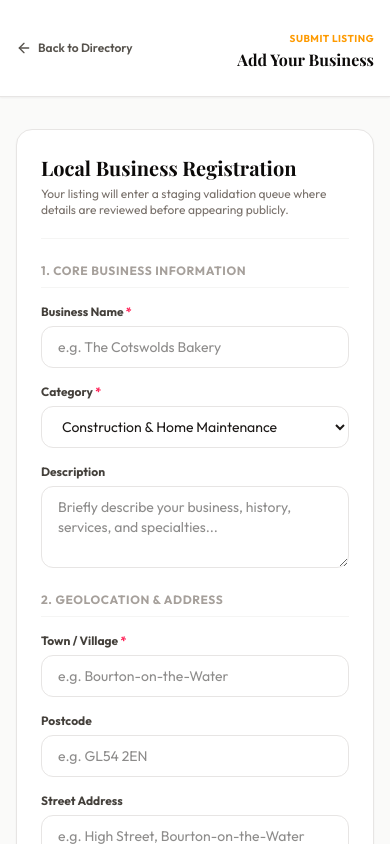
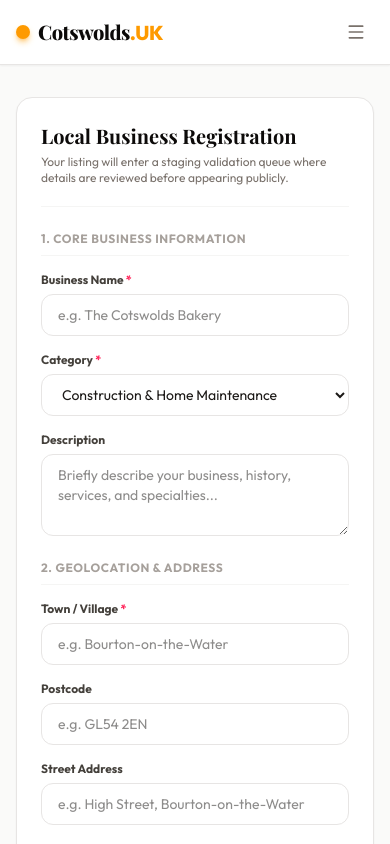
Before and after one commit to ram2ey/cotswolds-listings, a Next.js app: page /listings/submit in a window 390 px wide. Shown: the top 844 px of the page. Built offline with nearby package versions, Linux system fonts and the light colour scheme; a web font is replaced by a local one.

Commit message:
Implement responsive shared Navbar component with mobile hamburger menu drawer

```diff
--- /dev/null
+++ b/src/app/components/Navbar.tsx
@@ -0,0 +1,106 @@
+"use client";
+
+import { useState } from "react";
+import Link from "next/link";
+import { usePathname } from "next/navigation";
+import { Menu, X, PlusCircle } from "lucide-react";
+
+export default function Navbar() {
+  const [isOpen, setIsOpen] = useState(false);
+  const pathname = usePathname();
+
+  const navLinks = [
+    { name: "Find Local Business", href: "/search" },
+    { name: "How It Works", href: "/#how-it-works" },
+  ];
+
+  return (
+    <nav className="bg-white border-b border-stone-200 sticky top-0 z-50 shadow-xs backdrop-blur-md bg-white/95">
+      <div className="max-w-7xl mx-auto px-4 sm:px-6 lg:px-8">
+        <div className="flex justify-between h-16 items-center">
+          {/* Logo */}
+          <Link href="/" className="flex items-center gap-2 cursor-pointer">
+            <span className="h-3.5 w-3.5 rounded-full bg-amber-500 shadow-md shadow-amber-500/50" />
+            <span className="font-serif text-xl font-extrabold tracking-tight text-stone-950">
+              Cotswolds<span className="text-amber-500 font-sans">.UK</span>
+            </span>
+          </Link>
+
+          {/* Desktop Nav Links */}
+          <div className="hidden md:flex items-center gap-6">
+            {navLinks.map((link) => {
+              const isActive = pathname === link.href;
+              return (
+                <Link
+                  key={link.name}
+                  href={link.href}
+                  className={`text-xs font-bold transition-colors duration-200 hover:text-stone-950 ${
+                    isActive ? "text-amber-600" : "text-stone-600"
+                  }`}
+                >
+                  {link.name}
+                </Link>
+              );
+            })}
+            <Link
+              href="/listings/submit"
+              className="flex items-center gap-1.5 px-4.5 py-2.5 bg-amber-500 hover:bg-amber-600 active:bg-amber-700 text-stone-950 rounded-xl shadow-md hover:shadow-lg transition text-xs font-bold"
+            >
+              <PlusCircle className="h-3.5 w-3.5" />
+              Add Your Listing
+            </Link>
+          </div>
+
+          {/* Hamburger Menu Toggle */}
+          <div className="flex md:hidden">
+            <button
+              onClick={() => setIsOpen(!isOpen)}
+              type="button"
+              className="inline-flex items-center justify-center p-2 rounded-xl text-stone-500 hover:text-stone-950 hover:bg-stone-100 transition focus:outline-none"
+              aria-controls="mobile-menu"
+              aria-expanded="false"
+            >
+              <span className="sr-only">Open main menu</span>
+              {isOpen ? <X className="h-5 w-5" /> : <Menu className="h-5 w-5" />}
+            </button>
+          </div>
+        </div>
+      </div>
+
+      {/* Mobile Drawer Overlay */}
+      {isOpen && (
+        <div className="md:hidden border-b border-stone-200 bg-white" id="mobile-menu">
+          <div className="px-2 pt-2 pb-4 space-y-1 sm:px-3">
+            {navLinks.map((link) => {
+              const isActive = pathname === link.href;
+              return (
+                <Link
+                  key={link.name}
+                  href={link.href}
+                  onClick={() => setIsOpen(false)}
+                  className={`block px-3 py-3 rounded-xl text-sm font-bold transition ${
+                    isActive
+                      ? "bg-amber-55 text-amber-600"
+                      : "text-stone-600 hover:bg-stone-50 hover:text-stone-950"
+                  }`}
+                >
+                  {link.name}
+                </Link>
+              );
+            })}
+            <div className="pt-2 px-3">
+              <Link
+                href="/listings/submit"
+                onClick={() => setIsOpen(false)}
+                className="flex items-center justify-center gap-1.5 w-full py-3 bg-amber-500 hover:bg-amber-600 active:bg-amber-700 text-stone-950 rounded-xl shadow-md font-bold text-sm transition"
+              >
+                <PlusCircle className="h-4 w-4" />
+                Add Your Listing
+              </Link>
+            </div>
+          </div>
+        </div>
+      )}
+    </nav>
+  );
+}
--- a/src/app/listings/[slug]/page.tsx
+++ b/src/app/listings/[slug]/page.tsx
@@ -3,6 +3,7 @@
 import React, { useState, useEffect } from 'react';
 import { useParams, useRouter } from 'next/navigation';
 import Link from 'next/link';
+import Navbar from "../../components/Navbar";
 import {
   MapPin,
   Phone,
@@ -397,24 +398,7 @@ export default function ListingProfile() {
   return (
     <div className="min-h-screen bg-stone-50 text-stone-900 font-sans flex flex-col justify-between">
       {/* 1. Header Navigation */}
-      <nav className="bg-white border-b border-stone-200 sticky top-0 z-40 shadow-xs">
-        <div className="max-w-7xl mx-auto px-4 sm:px-6 lg:px-8 py-4 flex items-center justify-between">
-          <Link href="/" className="flex items-center gap-2 cursor-pointer">
-            <span className="h-3 w-3 rounded-full bg-amber-500 shadow-md shadow-amber-500/50" />
-            <span className="font-serif text-lg font-extrabold tracking-tight text-stone-950">
-              Cotswolds<span className="text-amber-500">.UK</span>
-            </span>
-          </Link>
-
-          <Link
-            href="/"
-            className="flex items-center gap-1 text-xs font-bold text-stone-600 hover:text-stone-950 transition"
-          >
-            <ChevronLeft className="h-4 w-4" />
-            Return to Search
-          </Link>
-        </div>
-      </nav>
+      <Navbar />
 
       {/* 2. Page Content */}
       <main className="flex-1 pb-16">
--- a/src/app/listings/submit/page.tsx
+++ b/src/app/listings/submit/page.tsx
@@ -2,6 +2,7 @@
 
 import React, { useState } from 'react';
 import Link from 'next/link';
+import Navbar from "../../components/Navbar";
 import {
   ArrowLeft,
   Store,
@@ -199,23 +200,7 @@ export default function SubmitListing() {
 
   return (
     <div className="min-h-screen bg-stone-50 text-stone-900 font-sans pb-16">
-
-      {/* Top Header */}
-      <header className="border-b border-stone-200 bg-white shadow-xs">
-        <div className="max-w-4xl mx-auto px-4 py-6 flex items-center justify-between">
-          <Link
-            href="/"
-            className="inline-flex items-center gap-1.5 text-xs font-semibold text-stone-600 hover:text-stone-900 transition"
-          >
-            <ArrowLeft className="h-4 w-4" />
-            Back to Directory
-          </Link>
-          <div className="text-right">
-            <span className="text-[10px] uppercase font-bold tracking-wider text-amber-500">Submit Listing</span>
-            <h1 className="font-serif text-base font-bold text-stone-950">Add Your Business</h1>
-          </div>
-        </div>
-      </header>
+      <Navbar />
 
       {/* Main Container */}
       <main className="max-w-2xl mx-auto px-4 mt-8">
--- a/src/app/page.tsx
+++ b/src/app/page.tsx
@@ -1,4 +1,5 @@
 import CotswoldsSearch from "./components/CotswoldsSearch";
+import Navbar from "./components/Navbar";
 import { PlusCircle, Star, MapPin, Hotel, Utensils, Compass, HelpCircle, ShieldCheck, Zap, Wrench, Sparkles, Briefcase, Car } from "lucide-react";
 import Link from "next/link";
 import { Suspense } from "react";
@@ -87,27 +88,7 @@ export default async function Home() {
   return (
     <div className="flex flex-col min-h-screen bg-stone-50 text-stone-900 font-sans scroll-smooth">
       {/* 1. Header/Navigation */}
-      <header className="bg-white border-b border-stone-200 py-4">
-        <div className="max-w-7xl w-full mx-auto px-4 sm:px-6 lg:px-8 flex items-center justify-between">
-          <Link href="/" className="flex items-center gap-2">
-            <span className="h-3.5 w-3.5 rounded-full bg-amber-500 shadow-md shadow-amber-500/50 animate-pulse" />
-            <span className="font-serif text-xl font-extrabold tracking-tight text-stone-950">
-              Cotswolds<span className="text-amber-500 font-sans">.UK</span>
-            </span>
-          </Link>
-          <div className="flex items-center gap-4 text-xs font-bold">
-            <Link href="/search" className="text-stone-605 hover:text-stone-900 transition">Find Businesses</Link>
-            <a href="#how-it-works" className="text-stone-605 hover:text-stone-900 transition hidden sm:inline-block">How it Works</a>
-            <Link
-              href="/listings/submit"
-              className="flex items-center gap-1.5 px-4.5 py-2.5 bg-amber-500 hover:bg-amber-600 active:bg-amber-700 text-stone-950 rounded-xl shadow-md hover:shadow-lg transition cursor-pointer"
-            >
-              <PlusCircle className="h-3.5 w-3.5" />
-              Add Your Listing
-            </Link>
-          </div>
-        </div>
-      </header>
+      <Navbar />
 
       {/* 2. Hero Section (No search bar, no CTA buttons) */}
       <section
--- a/src/app/search/page.tsx
+++ b/src/app/search/page.tsx
@@ -1,6 +1,5 @@
 import CotswoldsSearch from "../components/CotswoldsSearch";
-import { PlusCircle } from "lucide-react";
-import Link from "next/link";
+import Navbar from "../components/Navbar";
 import { Suspense } from "react";
 
 export const metadata = {
@@ -12,26 +11,7 @@ export default function SearchPage() {
   return (
     <div className="flex flex-col min-h-screen bg-stone-50 text-stone-900 font-sans">
       {/* Header/Navigation */}
-      <header className="bg-white border-b border-stone-200 py-4">
-        <div className="max-w-7xl w-full mx-auto px-4 sm:px-6 lg:px-8 flex items-center justify-between">
-          <Link href="/" className="flex items-center gap-2">
-            <span className="h-3.5 w-3.5 rounded-full bg-amber-500 shadow-md shadow-amber-500/50 animate-pulse" />
-            <span className="font-serif text-xl font-extrabold tracking-tight text-stone-950">
-              Cotswolds<span className="text-amber-500 font-sans">.UK</span>
-            </span>
-          </Link>
-          <div className="flex items-center gap-4 text-xs font-bold">
-            <Link href="/" className="text-stone-605 hover:text-stone-900 transition">Home</Link>
-            <Link
-              href="/listings/submit"
-              className="flex items-center gap-1.5 px-4.5 py-2.5 bg-amber-500 hover:bg-amber-600 active:bg-amber-700 text-stone-950 rounded-xl shadow-md hover:shadow-lg transition cursor-pointer"
-            >
-              <PlusCircle className="h-3.5 w-3.5" />
-              Add Your Listing
-            </Link>
-          </div>
-        </div>
-      </header>
+      <Navbar />
 
       {/* Main Directory Search Console */}
       <main className="flex-1 py-12">
```
